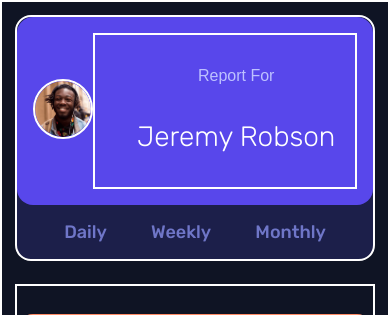
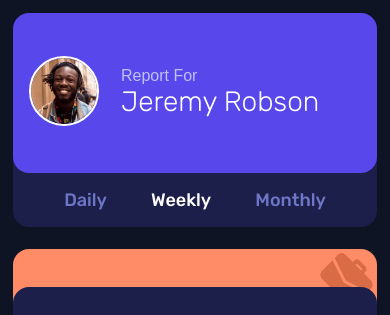
Before and after one commit to Denzel-K/time-tracker, a plain HTML site: page index.html in a window 390 px wide. Shown: the top 315 px of the page. Drawn offline with Linux system fonts and the light colour scheme; a web font is replaced by a local one.

Commit message:
project updated

```diff
--- a/SASS/_typography.scss
+++ b/SASS/_typography.scss
@@ -12,21 +12,27 @@ body {
     font-family: 'rubik', sans-serif;
 }
 .attribute {
-    border: 2px solid white;
     display: flex;
     flex-direction: column;
     width: 100%;
     align-items: center;
     justify-content: center;
+    padding: 0;
+    margin-top: 1rem;
+    height: 8rem;
 
     @media (max-width: 780px){
+        margin-top: 0;
         padding: 1rem 0 1rem 1.4rem;
     }
 }
 
 p {
     font-family: 'anek telugu', sans-serif;
+    text-align: left;
+    width: 100%;
     font-size: 1rem;
+    margin: 0;
 
     @media(max-width: 560px) {
         font-size: 16px;
@@ -37,8 +43,10 @@ p {
  }
  h1 {
     color: white;
+    width: 100%;
     font-size: 42px;
     font-weight: 300;
+    margin: 0;
 
     @media(max-width: 560px) {
         font-size: 32px;
--- a/SASS/_utilities.scss
+++ b/SASS/_utilities.scss
@@ -3,9 +3,6 @@
     grid-template-columns: 25% 1fr;
     grid-gap: 1.4rem;
     padding: 1rem;
-    // flex-direction: row;
-    // justify-content: space-around;
-    // align-items: center;
     width: 80%;
     margin: auto;
 
@@ -23,15 +20,12 @@
     }
 }
 
-.container, .box, .grid {
-    border: 2px solid white;
-}
 
 .box {
     border-radius: 16px;
     display: flex;
     flex-direction: column;
-    height: auto;
+    //height: auto;
     //width: 25%;
     //height: 100%;
 
@@ -46,27 +40,28 @@
         border-radius: 16px;
         display: flex;
         flex-direction: column;
+        //border: 2px solid white;
 
 
         @media (max-width: 780px) {
-            display: flex;
             flex-direction: row;
             justify-content: space-around;
             align-items: center;
+            justify-content: center;
         }
         @media(max-width: 375px) {
             justify-content: space-between;
         }
 
         .jeremy {
-            width: 85px;
+            width: 90px;
 
-            @media (max-width: 780px) {
-                width: 75px;
-            }
-            @media (max-width: 325px) {
-                width: 70px;
-            }
+            // @media (max-width: 780px) {
+            //     width: 75px;
+            // }
+            // @media (max-width: 325px) {
+            //     width: 70px;
+            // }
 
             img {
                 width: 100%;
@@ -93,15 +88,11 @@
 
 .grid {
     display: grid;
-    width: 78%;
-    //padding: 0 0 0 1.4rem;
-    //justify-content: space-around;
-    //height: 100%;
+
     grid-gap: 1.4rem;
     grid-template-columns: 1fr 1fr 1fr;
 
     @media (max-width: 780px) {
-        padding: 1.4rem 0 0 0;
         grid-template-columns: 1fr 1fr;
         width: 100%;
     }
@@ -109,7 +100,6 @@
         grid-gap: 1.4rem;
         grid-template-columns: 1fr;
         width: 100%;
-        padding: 1.8rem 0;
     }
 
     .card, .image, .col {
--- a/index.html
+++ b/index.html
@@ -27,7 +27,7 @@
       <div class="menu">
         <ul>
           <li id="daily">Daily</li>
-          <li id="weekly">Weekly</li>
+          <li id="weekly" class="active">Weekly</li>
           <li id="monthly">Monthly</li>
         </ul>
       </div>
```
Also changed, not shown: CSS/style.css.
